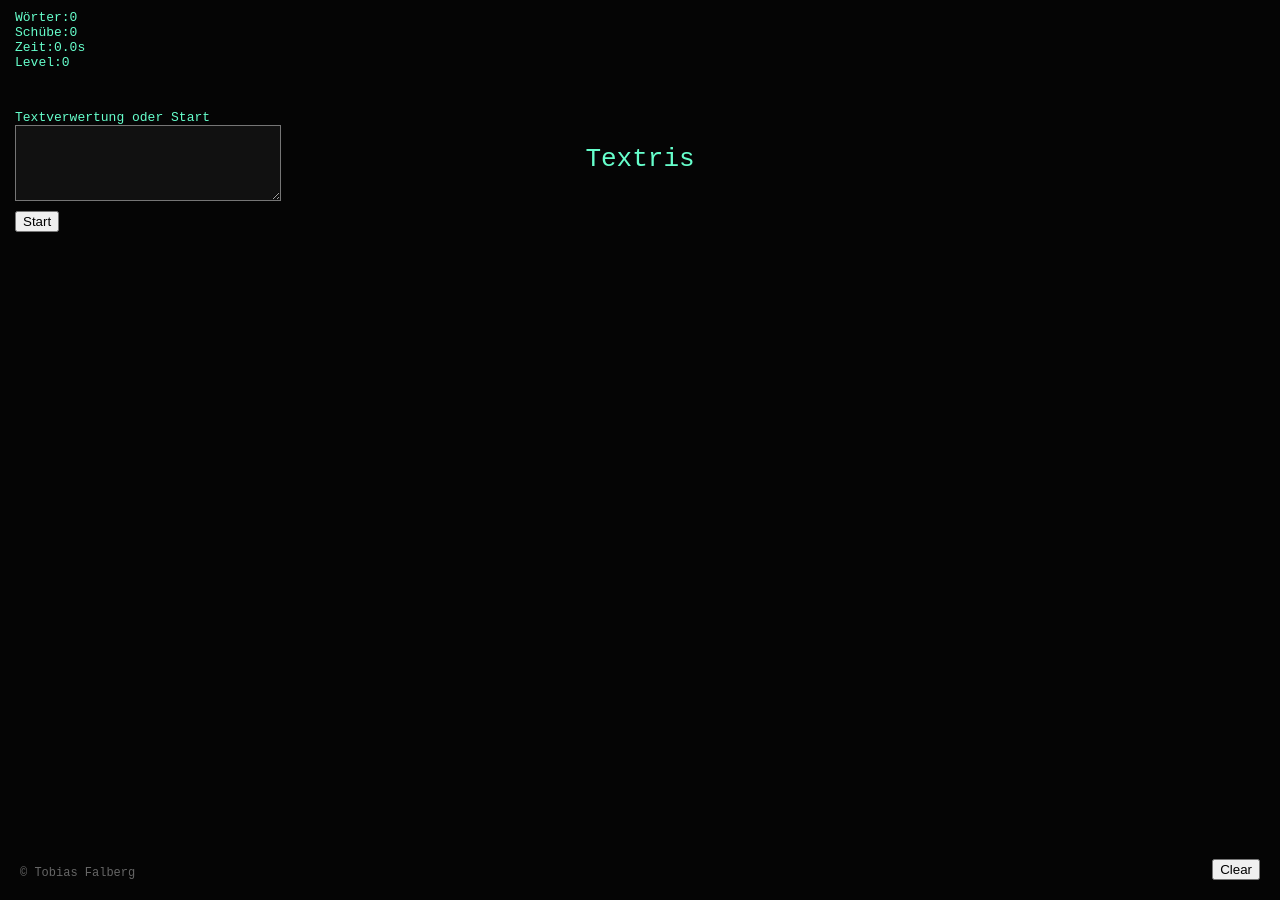
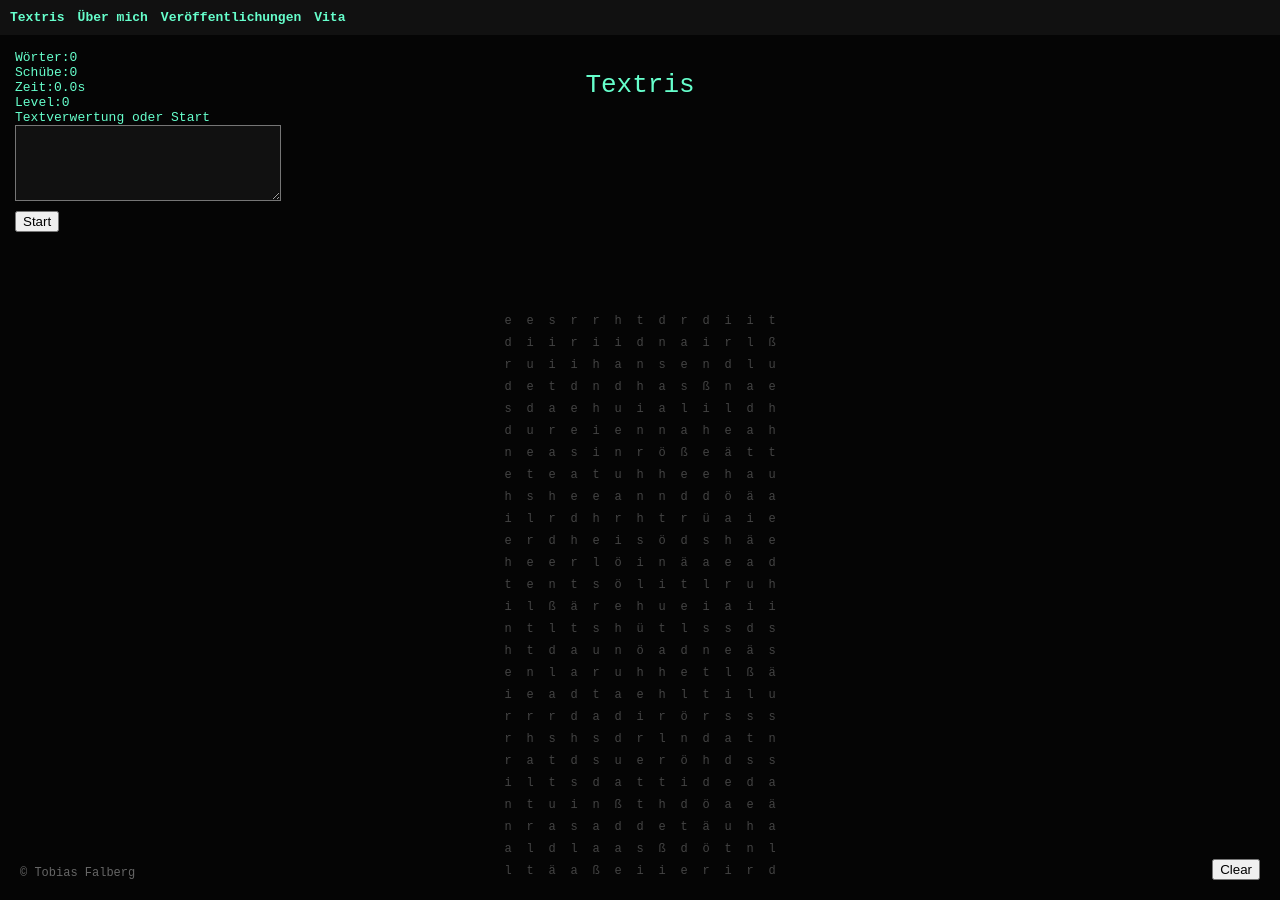
Before and after one commit to tobiasfalberg/tobiasfalberg.github.io, a Jekyll site: the page built from index.html, in a window 1280 px wide. Built offline with Jekyll 4.4.1, drawn with Linux system fonts in a browser that asks for light colours.

Commit message:
Refactor HTML structure and styles for Textris

```diff
--- a/index.html
+++ b/index.html
@@ -1,62 +1,90 @@
 ---
 layout: null
+title: Textris
+permalink: /
 ---
+
 <!DOCTYPE html>
 <html lang="de">
 <head>
 <meta charset="UTF-8">
 <title>Textris</title>
-
 <style>
-body{
+/* ================= GLOBAL ================= */
+body {
   background:#050505;
   margin:0;
   display:flex;
   flex-direction:column;
   align-items:center;
-  justify-content:center;
+  justify-content:flex-start;
   height:100vh;
-  font-family:monospace;
+  font-family: monospace;
+  color:#66ffcc;
 }
 
-#title{
+/* ================= NAVIGATION ================= */
+nav {
+  width: 100%;
+  background: #111;
+  padding: 10px;
+  display: flex;
+  gap: 1em;
+  position: fixed;
+  top: 0;
+  left: 0;
+  z-index: 10;
+}
+
+nav a {
+  color: #66ffcc;
+  text-decoration: none;
+  font-weight: bold;
+}
+
+nav a:hover {
+  color: #fff;
+}
+
+/* ================= HUD & TITLE ================= */
+#title {
   color:#66ffcc;
   font-size:26px;
-  margin-bottom:10px;
+  margin:70px 0 10px 0; /* Platz für Navigation */
   transition:0.5s;
 }
 
-.explode{
+.explode {
   color:red !important;
   transform:scale(1.5);
   letter-spacing:8px;
 }
 
-#hud{
+#hud {
   position:fixed;
-  top:10px;
+  top:50px;
   left:15px;
   color:#66ffcc;
 }
 
-#inputBox{
+#inputBox {
   position:fixed;
   top:110px;
   left:15px;
   color:#66ffcc;
 }
 
-textarea{
+textarea {
   width:260px;
   height:70px;
   background:#111;
   color:#eee;
 }
 
-#startBtn{margin-top:6px;}
-#clearBtn{position:fixed; bottom:20px; right:20px;}
+#startBtn {margin-top:6px;}
+#clearBtn {position:fixed; bottom:20px; right:20px;}
 
-#copyright{
+#copyright {
   position:fixed;
   bottom:20px;
   left:20px;
@@ -64,13 +92,15 @@ textarea{
   font-size:12px;
 }
 
-#grid{
+/* ================= GRID ================= */
+#grid {
   display:grid;
   grid-template-columns:repeat(13,22px);
   grid-template-rows:repeat(26,22px);
+  margin-top: 200px;
 }
 
-.cell{
+.cell {
   width:22px;
   height:22px;
   display:flex;
@@ -80,7 +110,7 @@ textarea{
   color:#444;
 }
 
-.word{
+.word {
   width:100%;
   height:100%;
   display:flex;
@@ -89,7 +119,7 @@ textarea{
   color:white;
 }
 
-.frozen{outline:1px solid rgba(255,255,255,0.3);}
+.frozen {outline:1px solid rgba(255,255,255,0.3);}
 
 .w0{background:#1e3a5f;}
 .w1{background:#2a5f3a;}
@@ -101,9 +131,16 @@ textarea{
 </head>
 
 <body>
+  <!-- NAVIGATION -->
+  <nav>
+    <a href="/">Textris</a>
+    <a href="/about/">Über mich</a>
+    <a href="/publications/">Veröffentlichungen</a>
+    <a href="/vita/">Vita</a>
+  </nav>
 
+  <!-- SPIEL -->
   <div id="title">Textris</div>
-
   <div id="hud">Wörter:0<br>Schübe:0<br>Zeit:0.0s<br>Level:0</div>
 
   <div id="inputBox">
@@ -114,12 +151,71 @@ textarea{
 
   <button id="clearBtn" onclick="init()">Clear</button>
   <div id="copyright">© Tobias Falberg</div>
-
   <div id="grid"></div>
 
+  <!-- ================= SPIEL SCRIPT ================= -->
   <script>
-/* Dein gesamter JS-Code aus deinem Snippet hier einfügen */
+const rawText = `lesesaal pariser platz bleistift der akademie der künste schreib brunnen fontänen brandenburger tor lockdown wand isst sich satt an insassen sie fallen im livestream ins koma`;
+
+let baseWords = Array.from(new Set(
+  rawText.toLowerCase().replace(/[^a-zäöüß\s]/g," ").split(/\s+/).filter(w=>w.length>=2)
+));
+
+const W=13,H=26;
+let grid=[],words=[],used=new Set();
+let running=false;
+let pushCount=0,wordCount=0,startTime=0;
+let wordsList=[...baseWords];
+let prefixSet=new Set();
+let audioCtx;
+
+function initAudio(){ if(!audioCtx){ audioCtx=new (window.AudioContext||window.webkitAudioContext)(); }}
+function tone(f,d=0.1,v=0.05){ let o=audioCtx.createOscillator(); let g=audioCtx.createGain(); o.frequency.value=f; g.gain.value=v; o.connect(g); g.connect(audioCtx.destination); o.start(); o.stop(audioCtx.currentTime+d);}
+function beep(){tone(180,0.05,0.03);}
+function ding(){tone(700,0.12,0.05);}
+function finale(){[400,500,650,450,560,700,520,660,800].forEach((f,i)=>setTimeout(()=>tone(f,0.2,0.05),i*120));}
+
+function randLetter(){const l="eeeeennnrrrrtttddddaaaaiiiissshhhllluuäöüß"; return l[Math.floor(Math.random()*l.length)];}
+function rebuildPrefixes(){prefixSet.clear(); wordsList.forEach(w=>{for(let i=1;i<=w.length;i++){prefixSet.add(w.slice(0,i));}});}
+function init(){
+  const el=document.getElementById("grid"); el.innerHTML="";
+  grid=[];words=[];used.clear(); running=false; pushCount=0; wordCount=0; startTime=0;
+  document.getElementById("title").classList.remove("explode");
+  for(let y=0;y<H;y++){
+    let row=[];
+    for(let x=0;x<W;x++){
+      row.push({char:randLetter(),word:null});
+      let d=document.createElement("div");
+      d.className="cell"; d.id=`c-${x}-${y}`; el.appendChild(d);
+    }
+    grid.push(row);
+  }
+  updateHUD(); render();
+}
+
+function start(){
+  initAudio(); startTime = performance.now();
+  let input=document.getElementById("userWords").value;
+  if(input.trim()){ let extra=input.toLowerCase().replace(/[^a-zäöüß\s]/g," ").split(/\s+/).filter(w=>w.length>=2);
+    wordsList=[...baseWords,...extra];
+  } else { wordsList=[...baseWords]; }
+  document.getElementById("userWords").value=""; rebuildPrefixes(); running=true; scheduleMove();
+}
+
+function getLevel(){let topMost=H; for(let y=0;y<H;y++){for(let x=0;x<W;x++){let c=grid[y][x]; if(c.word && c.word.frozen){if(y<topMost) topMost=y;}}} if(topMost===H) return 0; return H-topMost;}
+function updateHUD(){let t=0; if(startTime){t=(performance.now()-startTime)/1000;} document.getElementById("hud").innerHTML=`Wörter:${wordCount}<br>Schübe:${pushCount}<br>Zeit:${t.toFixed(1)}s<br>Level:${getLevel()}`;}
+
+function scan(){for(let y=0;y<H;y++){for(let x=0;x<W;x++){check(x,y,1,0);check(x,y,0,1);}}}
+function check(x,y,dx,dy){let str="",pos=[];for(let i=0;i<10;i++){let cx=x+dx*i,cy=y+dy*i;if(cx<0||cy<0||cx>=W||cy>=H) break; let c=grid[cy][cx]; if(c.word) break; str+=c.char; pos.push([cx,cy]); if(!prefixSet.has(str)) break; if(wordsList.includes(str)&&!used.has(str)){ let w={id:words.length,letters:str,positions:pos,frozen:false}; pos.forEach((p,i)=>{let [x,y]=p; grid[y][x]={char:str[i],word:w};}); words.push(w); used.add(str); wordCount++; updateHUD(); return;}}}
+
+function shouldFreeze(w){for(let [x,y] of w.positions){if(y===H-1) return true; let below=grid[y+1]?.[x]; if(below?.word && below.word.frozen) return true;} return false;}
+function move(){if(!running) return; pushCount++; updateHUD(); beep(); for(let w of words){if(w.frozen) continue; if(shouldFreeze(w)){w.frozen=true; ding(); continue;} w.positions.forEach(([x,y])=>{if(grid[y][x].word===w){grid[y][x]={char:randLetter(),word:null};}}); w.positions=w.positions.map(([x,y])=>[x,y+1]); w.positions.forEach(([x,y],i)=>{grid[y][x]={char:w.letters[i],word:w};});} checkEnd();}
+function checkEnd(){for(let x=0;x<W;x++){let c=grid[0][x]; if(c.word && c.word.frozen){running=false; document.getElementById("title").classList.add("explode"); finale();}}}
+function speed(){if(pushCount>=400) return 1000; if(pushCount>=300) return 2000; if(pushCount>=200) return 3000; if(pushCount>=100) return 4000; return 5000;}
+function scheduleMove(){if(!running) return; setTimeout(()=>{move(); scheduleMove();},speed());}
+function step(){if(!running) return; for(let y=0;y<H;y++){for(let x=0;x<W;x++){if(!grid[y][x].word && Math.random()<0.02){grid[y][x].char=randLetter();}}} scan(); updateHUD(); render();}
+function render(){for(let y=0;y<H;y++){for(let x=0;x<W;x++){let el=document.getElementById(`c-${x}-${y}`); let c=grid[y][x]; if(c.word){let w=c.word; el.innerHTML=`<div class="word w${w.id%6} ${w.frozen?"frozen":""}">${c.char}</div>`;}else{el.textContent=c.char;}}}}
+setInterval(step,80); init();
 </script>
-
 </body>
 </html>
```
Lines whose indentation alone changed are shown as unchanged.
